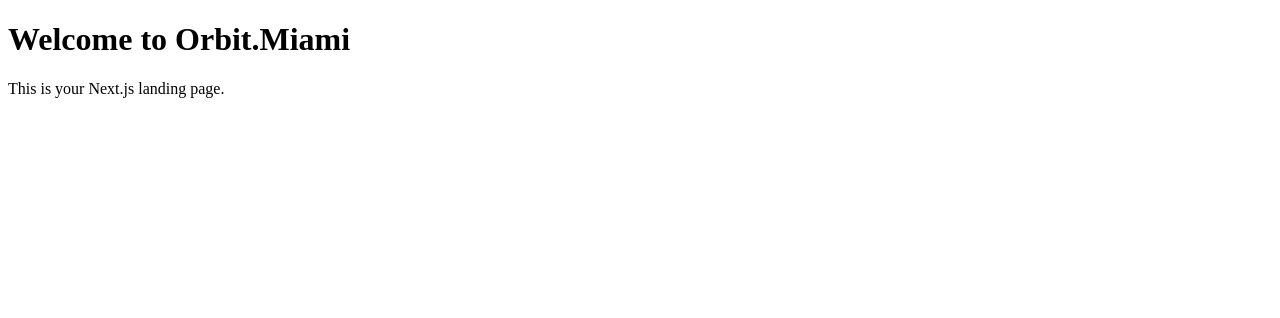
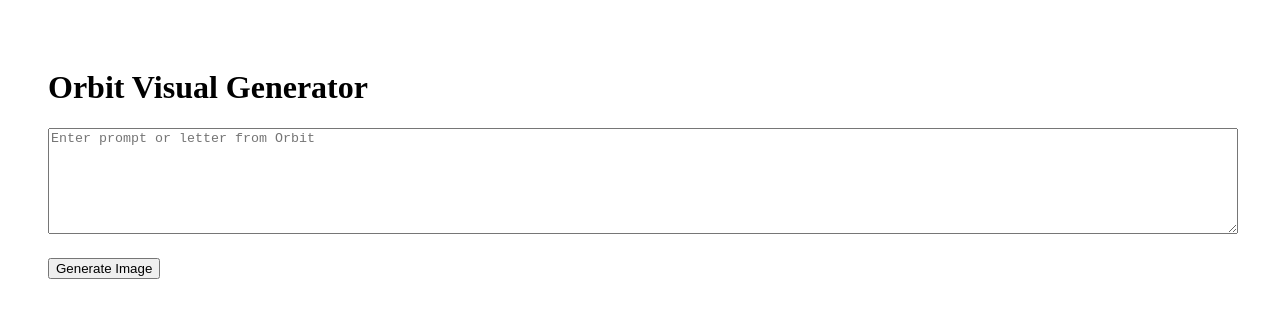
Before and after one commit to OrbitMiami/orbit-images-app, a Next.js app: page / in a window 1280 px wide. Shown: the top 318 px of the page. Built offline with nearby package versions, Linux system fonts and the light colour scheme.

Commit message:
Update index.js

```diff
--- a/pages/index.js
+++ b/pages/index.js
@@ -1,8 +1,39 @@
+import { useState } from "react";
+
 export default function Home() {
+  const [prompt, setPrompt] = useState("");
+  const [imageUrl, setImageUrl] = useState("");
+
+  const generateImage = async () => {
+    const response = await fetch("/api/generate", {
+      method: "POST",
+      headers: {
+        "Content-Type": "application/json",
+      },
+      body: JSON.stringify({ prompt }),
+    });
+    const data = await response.json();
+    setImageUrl(data.image);
+  };
+
   return (
-    <main>
-      <h1>Welcome to Orbit.Miami</h1>
-      <p>This is your Next.js landing page.</p>
-    </main>
+    <div style={{ padding: 40 }}>
+      <h1>Orbit Visual Generator</h1>
+      <textarea
+        style={{ width: "100%", height: 100 }}
+        placeholder="Enter prompt or letter from Orbit"
+        value={prompt}
+        onChange={(e) => setPrompt(e.target.value)}
+      />
+      <br />
+      <button onClick={generateImage} style={{ marginTop: 20 }}>
+        Generate Image
+      </button>
+      {imageUrl && (
+        <div style={{ marginTop: 30 }}>
+          <img src={imageUrl} alt="Generated Output" style={{ maxWidth: "100%" }} />
+        </div>
+      )}
+    </div>
   );
 }
```
